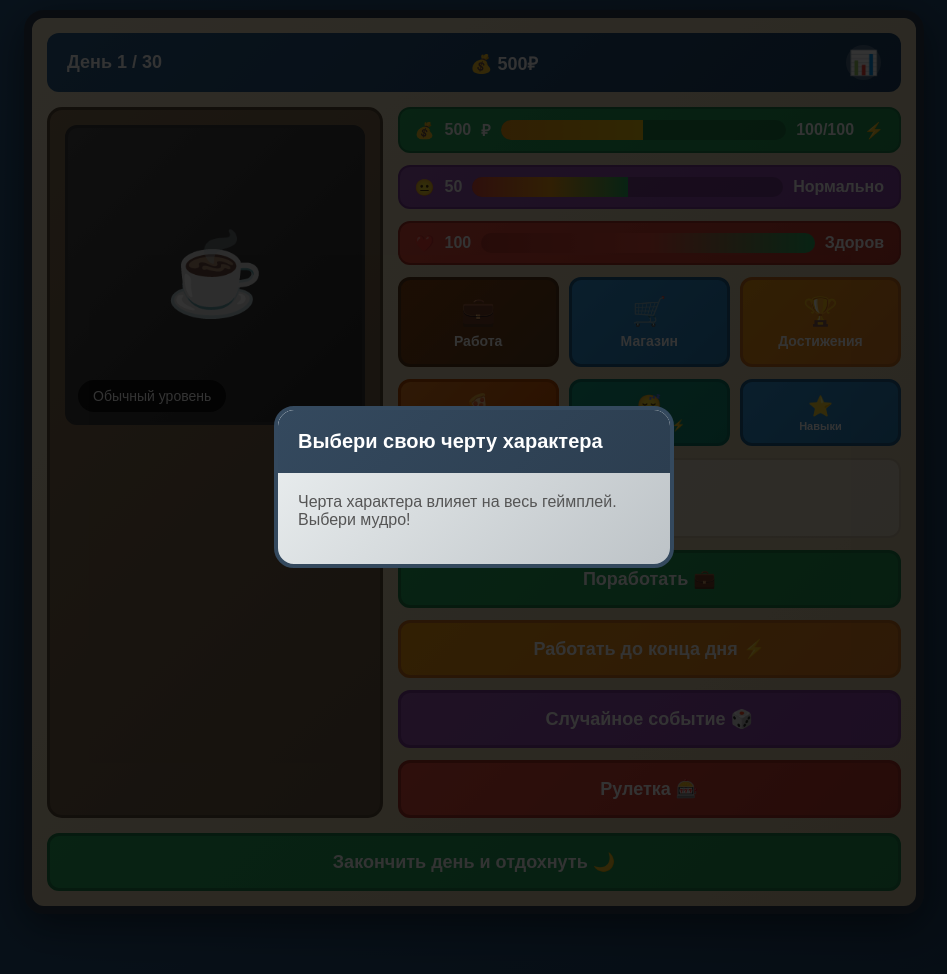
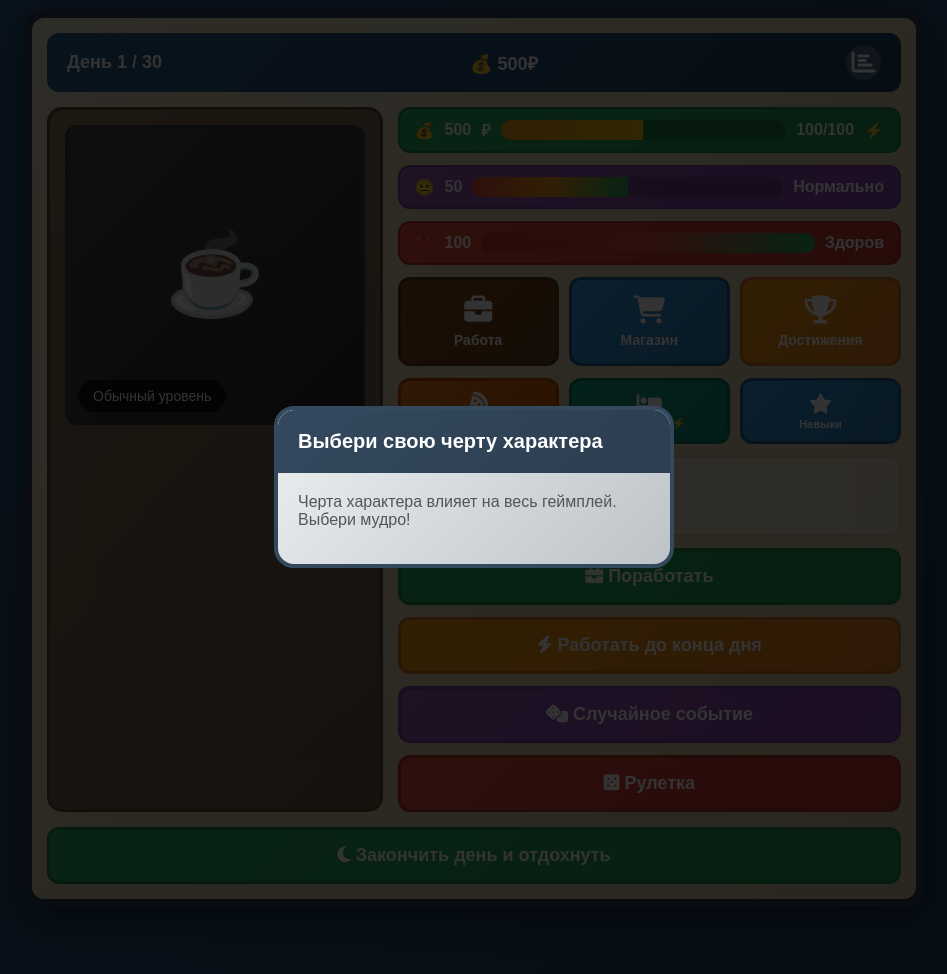
Before and after one commit to rushan11147-cmd/TelegramFix, a Flask app: page / in a window 1280 px wide. Shown: the whole page, without its empty margins (166-1113 px from the left). Run offline with Flask 3, Linux system fonts and the light colour scheme; some libraries are stand-ins or nearby versions.

Commit message:
Добавлены Font Awesome иконки - профессиональный дизайн

```diff
--- a/templates/simple.html
+++ b/templates/simple.html
@@ -5,6 +5,7 @@
     <meta name="viewport" content="width=device-width, initial-scale=1.0, user-scalable=no">
     <title>Выживи до зарплаты</title>
     <script src="https://telegram.org/js/telegram-web-app.js"></script>
+    <link rel="stylesheet" href="https://cdnjs.cloudflare.com/ajax/libs/font-awesome/6.5.1/css/all.min.css">
     <style>
         * { margin: 0; padding: 0; box-sizing: border-box; }
 
@@ -289,7 +290,7 @@
         <div class="top-bar">
             <div>День <span id="day">1</span> / 30</div>
             <div>💰 <span id="topMoney">500</span>₽</div>
-            <button class="close-btn" style="border: none; background: rgba(255,255,255,0.2);" onclick="showStats()">📊</button>
+            <button class="close-btn" style="border: none; background: rgba(255,255,255,0.2);" onclick="showStats()"><i class="fas fa-chart-bar"></i></button>
         </div>
 
         <div class="main-area">
@@ -329,30 +330,30 @@
 
                 <div class="nav-buttons">
                     <button class="nav-btn" onclick="showJobs()">
-                        <span class="nav-btn-icon">💼</span>
+                        <span class="nav-btn-icon"><i class="fas fa-briefcase"></i></span>
                         Работа
                     </button>
                     <button class="nav-btn shop" onclick="showShop()">
-                        <span class="nav-btn-icon">🛒</span>
+                        <span class="nav-btn-icon"><i class="fas fa-shopping-cart"></i></span>
                         Магазин
                     </button>
                     <button class="nav-btn goals" onclick="showGoals()">
-                        <span class="nav-btn-icon">🏆</span>
+                        <span class="nav-btn-icon"><i class="fas fa-trophy"></i></span>
                         Достижения
                     </button>
                 </div>
 
                 <div class="nav-buttons" style="grid-template-columns: repeat(3, 1fr);">
                     <button class="nav-btn" style="background: linear-gradient(135deg, #e67e22 0%, #d35400 100%); border-color: #ba4a00; padding: 10px;" onclick="buyFood()">
-                        <span class="nav-btn-icon" style="font-size: 20px; margin-bottom: 2px;">🍕</span>
+                        <span class="nav-btn-icon" style="font-size: 20px; margin-bottom: 2px;"><i class="fas fa-pizza-slice"></i></span>
                         <div style="font-size: 11px;">Еда -200₽</div>
                     </button>
                     <button class="nav-btn" style="background: linear-gradient(135deg, #16a085 0%, #138d75 100%); border-color: #117a65; padding: 10px;" onclick="takeRest()">
-                        <span class="nav-btn-icon" style="font-size: 20px; margin-bottom: 2px;">😴</span>
+                        <span class="nav-btn-icon" style="font-size: 20px; margin-bottom: 2px;"><i class="fas fa-bed"></i></span>
                         <div style="font-size: 11px;">Отдых +20⚡</div>
                     </button>
                     <button class="nav-btn" style="background: linear-gradient(135deg, #3498db 0%, #2980b9 100%); border-color: #21618c; padding: 10px;" onclick="showSkills()">
-                        <span class="nav-btn-icon" style="font-size: 20px; margin-bottom: 2px;">⭐</span>
+                        <span class="nav-btn-icon" style="font-size: 20px; margin-bottom: 2px;"><i class="fas fa-star"></i></span>
                         <div style="font-size: 11px;">Навыки</div>
                     </button>
                 </div>
@@ -370,32 +371,32 @@
                 </div>
 
                 <button class="work-button" id="workBtn" onclick="work()">
-                    Поработать 💼
+                    <i class="fas fa-briefcase"></i> Поработать
                 </button>
 
                 <button class="work-button" id="workAllBtn" onclick="workUntilExhausted()" style="background: linear-gradient(135deg, #f39c12 0%, #e67e22 100%); border-color: #ca6f1e;">
-                    Работать до конца дня ⚡
+                    <i class="fas fa-bolt"></i> Работать до конца дня
                 </button>
 
                 <button class="work-button" onclick="randomEvent()" style="background: linear-gradient(135deg, #9b59b6 0%, #8e44ad 100%); border-color: #7d3c98;">
-                    Случайное событие 🎲
+                    <i class="fas fa-dice"></i> Случайное событие
                 </button>
 
                 <button class="work-button" onclick="showRoulette()" style="background: linear-gradient(135deg, #e74c3c 0%, #c0392b 100%); border-color: #a93226;">
-                    Рулетка 🎰
+                    <i class="fas fa-dice-five"></i> Рулетка
                 </button>
             </div>
         </div>
 
         <button class="next-day-btn" id="nextDayBtn" onclick="confirmEndDay()">
-            Закончить день и отдохнуть 🌙
+            <i class="fas fa-moon"></i> Закончить день и отдохнуть
         </button>
     </div>
 
     <div class="modal" id="jobsModal">
         <div class="modal-content">
             <div class="modal-header">
-                <div style="font-size: 20px; font-weight: bold;">Выбери работу</div>
+                <div style="font-size: 20px; font-weight: bold;"><i class="fas fa-briefcase"></i> Выбери работу</div>
                 <button class="close-btn" onclick="document.getElementById('jobsModal').style.display='none'">×</button>
             </div>
             <div class="modal-body" id="jobsList"></div>
@@ -405,13 +406,13 @@
     <div class="modal" id="shopModal">
         <div class="modal-content">
             <div class="modal-header">
-                <div style="font-size: 20px; font-weight: bold;">Магазин</div>
+                <div style="font-size: 20px; font-weight: bold;"><i class="fas fa-shopping-cart"></i> Магазин</div>
                 <button class="close-btn" onclick="document.getElementById('shopModal').style.display='none'">×</button>
             </div>
             <div class="shop-tabs">
-                <button class="shop-tab active" onclick="showShopTab('boosters')">🥤 Бустеры</button>
-                <button class="shop-tab" onclick="showShopTab('cars')">🚗 Машины</button>
-                <button class="shop-tab" onclick="showShopTab('realestate')">🏠 Недвижимость</button>
+                <button class="shop-tab active" onclick="showShopTab('boosters')"><i class="fas fa-coffee"></i> Бустеры</button>
+                <button class="shop-tab" onclick="showShopTab('cars')"><i class="fas fa-car"></i> Машины</button>
+                <button class="shop-tab" onclick="showShopTab('realestate')"><i class="fas fa-home"></i> Недвижимость</button>
             </div>
             <div class="modal-body" id="shopList"></div>
         </div>
@@ -420,7 +421,7 @@
     <div class="modal" id="goalsModal">
         <div class="modal-content">
             <div class="modal-header">
-                <div style="font-size: 20px; font-weight: bold;">Достижения</div>
+                <div style="font-size: 20px; font-weight: bold;"><i class="fas fa-trophy"></i> Достижения</div>
                 <button class="close-btn" onclick="document.getElementById('goalsModal').style.display='none'">×</button>
             </div>
             <div class="modal-body" id="goalsList"></div>
@@ -442,7 +443,7 @@
     <div class="modal" id="statsModal">
         <div class="modal-content">
             <div class="modal-header">
-                <div style="font-size: 20px; font-weight: bold;">📊 Статистика</div>
+                <div style="font-size: 20px; font-weight: bold;"><i class="fas fa-chart-bar"></i> Статистика</div>
                 <button class="close-btn" onclick="document.getElementById('statsModal').style.display='none'">×</button>
             </div>
             <div class="modal-body">
@@ -473,7 +474,7 @@
     <div class="modal" id="rouletteModal">
         <div class="modal-content">
             <div class="modal-header">
-                <div style="font-size: 20px; font-weight: bold;">🎰 Рулетка</div>
+                <div style="font-size: 20px; font-weight: bold;"><i class="fas fa-dice-five"></i> Рулетка</div>
                 <button class="close-btn" onclick="document.getElementById('rouletteModal').style.display='none'">×</button>
             </div>
             <div class="modal-body" style="text-align: center;">
@@ -494,13 +495,13 @@
     <div class="modal" id="skillsModal">
         <div class="modal-content">
             <div class="modal-header">
-                <div style="font-size: 20px; font-weight: bold;">⭐ Навыки</div>
+                <div style="font-size: 20px; font-weight: bold;"><i class="fas fa-star"></i> Навыки</div>
                 <button class="close-btn" onclick="document.getElementById('skillsModal').style.display='none'">×</button>
             </div>
             <div class="modal-body">
                 <div style="text-align: center; margin-bottom: 20px;">
                     <div style="font-size: 24px; font-weight: bold; color: #f39c12;">
-                        Очков навыков: <span id="skillPoints">0</span> ⭐
+                        Очков навыков: <span id="skillPoints">0</span> <i class="fas fa-star"></i>
                     </div>
                     <div style="font-size: 14px; color: #888; margin-top: 5px;">
                         Получай очки за работу!
@@ -509,7 +510,7 @@
 
                 <div class="item-card" onclick="upgradeSkill('speed')">
                     <div class="item-header">
-                        <div class="item-icon">🏃</div>
+                        <div class="item-icon"><i class="fas fa-running"></i></div>
                         <div class="item-name">Скорость</div>
                         <div class="item-price">Уровень <span id="speedLevel">1</span></div>
                     </div>
@@ -519,7 +520,7 @@
 
                 <div class="item-card" onclick="upgradeSkill('luck')">
                     <div class="item-header">
-                        <div class="item-icon">🍀</div>
+                        <div class="item-icon"><i class="fas fa-clover"></i></div>
                         <div class="item-name">Удача</div>
                         <div class="item-price">Уровень <span id="luckLevel">1</span></div>
                     </div>
@@ -529,7 +530,7 @@
 
                 <div class="item-card" onclick="upgradeSkill('charisma')">
                     <div class="item-header">
-                        <div class="item-icon">💬</div>
+                        <div class="item-icon"><i class="fas fa-comments"></i></div>
                         <div class="item-name">Харизма</div>
                         <div class="item-price">Уровень <span id="charismaLevel">1</span></div>
                     </div>
@@ -539,7 +540,7 @@
 
                 <div class="item-card" onclick="upgradeSkill('intelligence')">
                     <div class="item-header">
-                        <div class="item-icon">🧠</div>
+                        <div class="item-icon"><i class="fas fa-brain"></i></div>
                         <div class="item-name">Интеллект</div>
                         <div class="item-price">Уровень <span id="intelligenceLevel">1</span></div>
                     </div>
```
